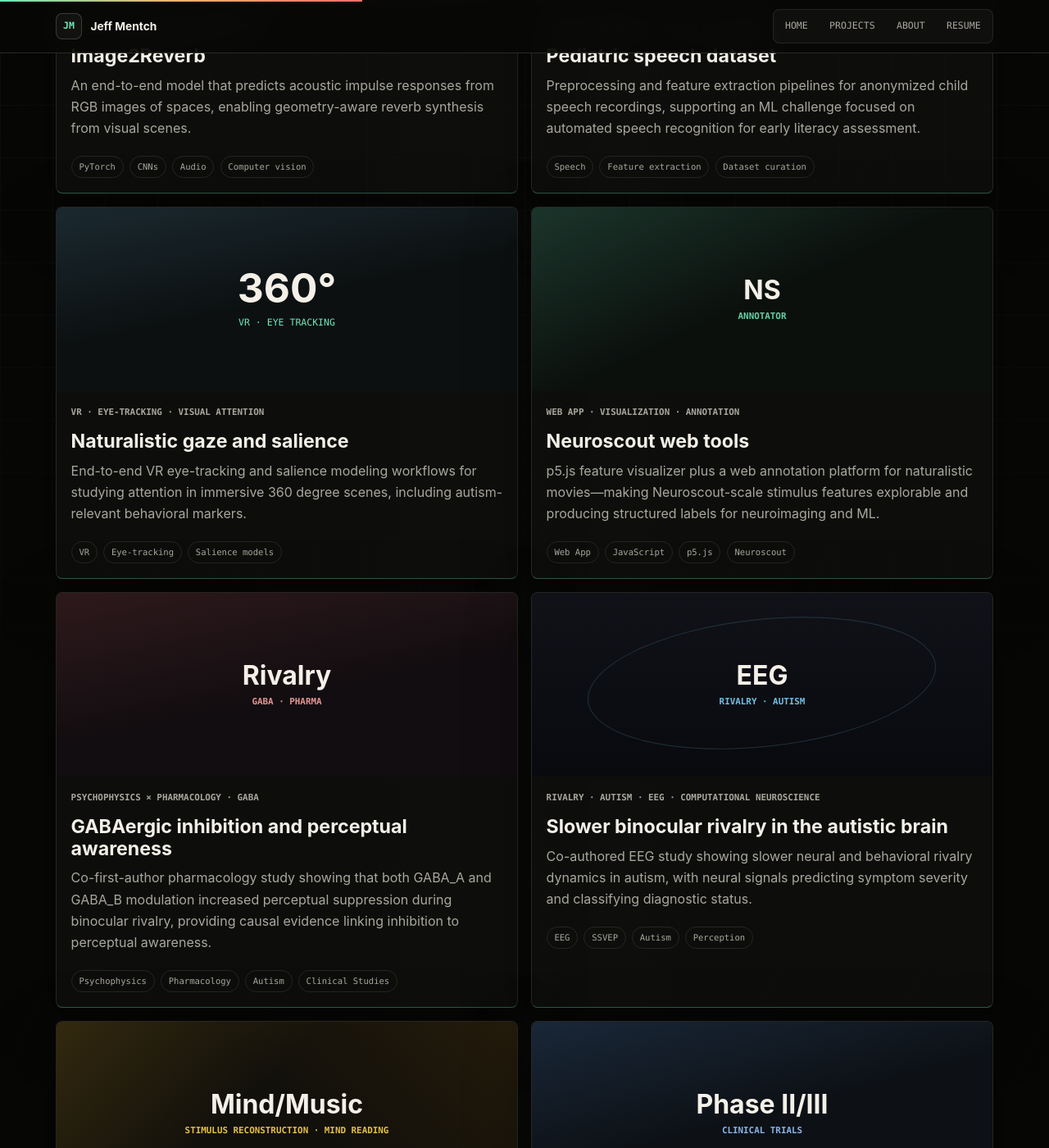
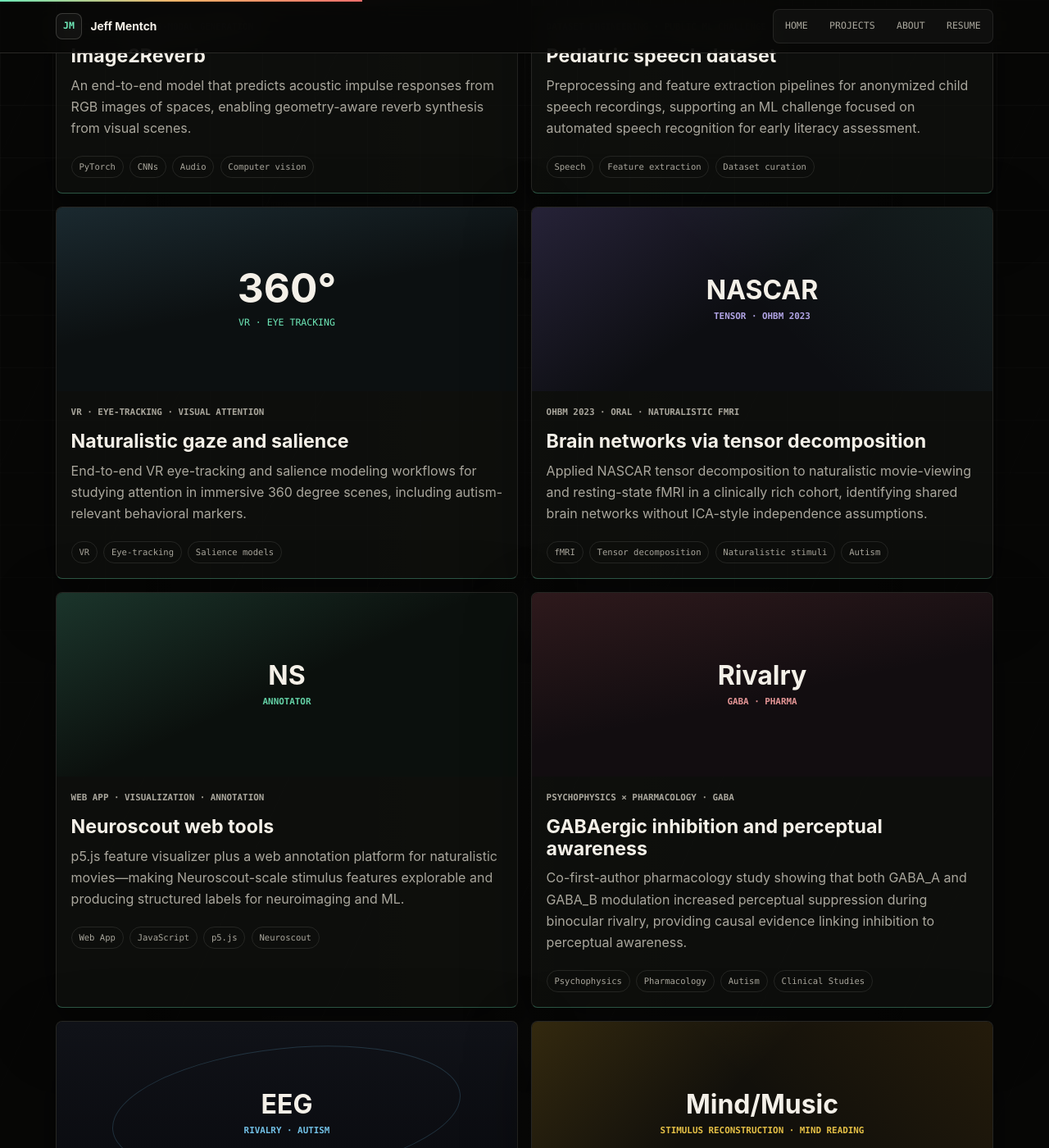
Before and after one commit to jsmentch/jsmentch.github.io, a Jekyll site: the page built from projects.md, in a window 1280 px wide and 1400 px high, scrolled down 844 px. Shown: the whole window at 82% size. Built offline with Jekyll 4.4.1, drawn with Linux system fonts in a browser that asks for light colours.

Commit message:
feat(projects): add OHBM 2023 tensor decomposition entry
Add NASCAR brain-networks project page with talk/poster links,
collaborator references, supplementary figures, and portfolio card.

```diff
--- a/assets/css/main.css
+++ b/assets/css/main.css
@@ -1330,6 +1330,17 @@ img {
   color: #5eead4;
 }
 
+.project-visual-badge--tensor {
+  background:
+    linear-gradient(145deg, rgba(167, 139, 250, 0.16), transparent 48%),
+    linear-gradient(225deg, rgba(110, 231, 183, 0.08), transparent 52%),
+    #0d0e12;
+}
+
+.project-visual-badge--tensor small {
+  color: #c4b5fd;
+}
+
 .figure-grid {
   display: grid;
   grid-template-columns: repeat(auto-fill, minmax(12rem, 1fr));
--- a/projects.md
+++ b/projects.md
@@ -82,6 +82,24 @@ wide: true
         <li>VR</li>
         <li>Eye-tracking</li>
         <li>Salience models</li>
+      </ul>
+    </div>
+  </a>
+
+  <a class="project-card" id="tensor-decomposition-ohbm-2023" href="{{ '/projects/tensor-decomposition-ohbm-2023/' | relative_url }}">
+    <div class="project-visual project-visual-badge project-visual-badge--tensor" aria-hidden="true">
+      <span>NASCAR</span>
+      <small>Tensor · OHBM 2023</small>
+    </div>
+    <div class="project-body">
+      <p class="project-type">OHBM 2023 · Oral · Naturalistic fMRI</p>
+      <h2>Brain networks via tensor decomposition</h2>
+      <p>Applied NASCAR tensor decomposition to naturalistic movie-viewing and resting-state fMRI in a clinically rich cohort, identifying shared brain networks without ICA-style independence assumptions.</p>
+      <ul class="project-tags">
+        <li>fMRI</li>
+        <li>Tensor decomposition</li>
+        <li>Naturalistic stimuli</li>
+        <li>Autism</li>
       </ul>
     </div>
   </a>
```
Also changed, not shown: _projects/tensor-decomposition-ohbm-2023.md (added, +59 -0 lines), 2 other files.
